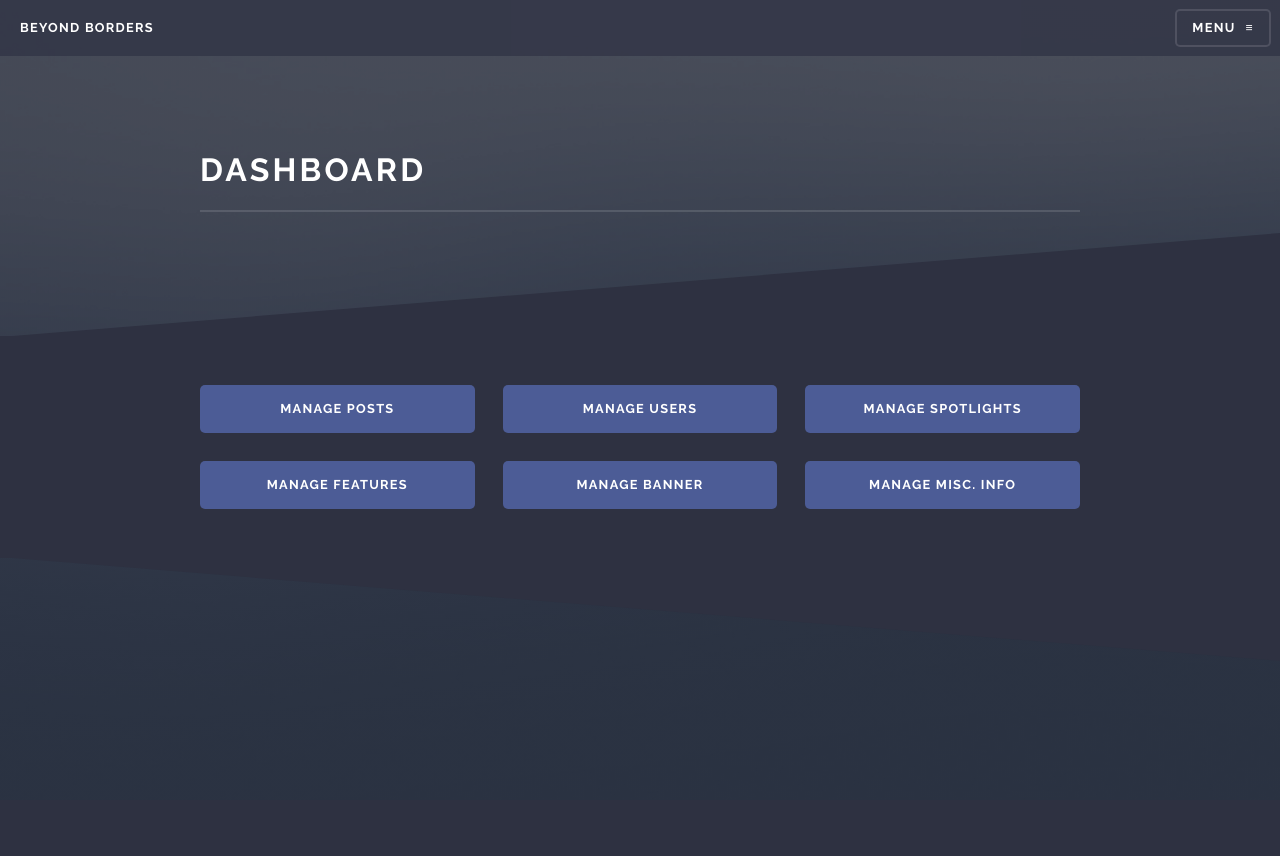
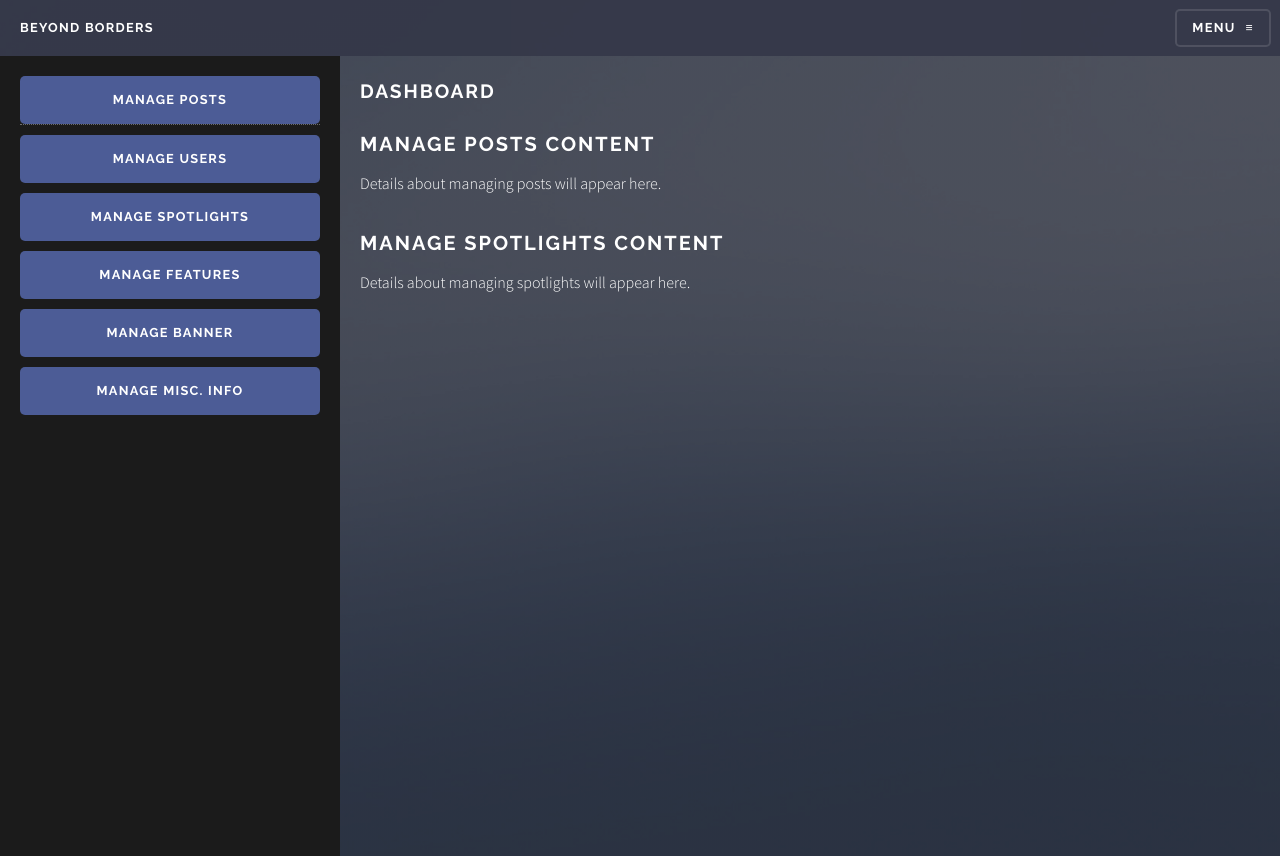
Before and after one commit to Virloxx/travel-blog-cms, a Next.js app: page /dashboard in a window 1280 px wide. Before the commit the page ends 800 px from the top, so only its background shows below. Built offline with nearby package versions, Linux system fonts and the light colour scheme.

Commit message:
masz i się kurwa nazryj

```diff
--- a/src/app/dashboard/page.tsx
+++ b/src/app/dashboard/page.tsx
@@ -1,33 +1,45 @@
-import React from 'react'
+import React from 'react';
+import { useState } from 'react';
 
 function dashboardPage() {
+    const [dashboard, setDashboard] = useState(0)
+
   return (
-    <div id="page-wrapper">
-        <section id="wrapper">
+    <div id="page-wrapper" className="dashboard-container">
+      {/* Sidebar for Buttons */}
+      <div className="dashboard-sidebar">
+        <div className="button-container">
+          <a href="/dashboard/manage-posts">
+            <button className="button primary fit">MANAGE POSTS</button>
+          </a>
+          <button className="button primary fit">MANAGE USERS</button>
+          <button className="button primary fit">MANAGE SPOTLIGHTS</button>
+          <button className="button primary fit">MANAGE FEATURES</button>
+          <button className="button primary fit">MANAGE BANNER</button>
+          <button className="button primary fit">MANAGE MISC. INFO</button>
+        </div>
+      </div>
+
+      {/* Main Content Section */}
+      <div className="dashboard-content">
         <header>
           <div className="inner">
             <h2>DASHBOARD</h2>
           </div>
         </header>
-            <div className="wrapper">
-                <div className="inner">
         <section>
-                        <div className="box alt">
-                            <div className="row gtr-uniform">
-                                <div className="col-4"><button className="button primary fit">MANAGE POSTS</button></div>
-                                <div className="col-4"><button className="button primary fit">MANAGE USERS</button></div>
-                                <div className="col-4"><button className="button primary fit">MANAGE SPOTLIGHTS</button></div>
-                                <div className="col-4"><button className="button primary fit">MANAGE FEATURES</button></div>
-                                <div className="col-4"><button className="button primary fit">MANAGE BANNER</button></div>
-                                <div className="col-4"><button className="button primary fit">MANAGE MISC. INFO</button></div>
+          <div className="content-box">
+            <h3>Manage Posts Content</h3>
+            <p>Details about managing posts will appear here.</p>
           </div>
+          <div className="content-box">
+            <h3>Manage Spotlights Content</h3>
+            <p>Details about managing spotlights will appear here.</p>
           </div>
         </section>
       </div>
     </div>
-        </section>
-    </div>
-  )
+  );
 }
 
-export default dashboardPage
+export default dashboardPage;
--- a/src/ui/main.css
+++ b/src/ui/main.css
@@ -3083,6 +3083,62 @@ input, select, textarea {
 		width: 600px;
 		border-radius: 1em;
 	}
+
+
+/* Dashboard */
+
+	.dashboard-container {
+		display: flex;
+		flex-direction: row;
+		min-height: 100vh;
+		margin-top: 3.5em;
+	}
+
+	.dashboard-sidebar {
+		flex: 1;
+		background-color: #1b1b1b;
+		padding: 20px;
+		color: #fff;
+	}
+
+	.dashboard-sidebar h2 {
+		margin-bottom: 20px;
+		font-size: 1.5rem;
+	}
+
+	.button-container {
+		display: flex;
+		flex-direction: column;
+		gap: 10px;
+	}
+
+	.dashboard-sidebar .button {
+		width: 100%;
+	}
+
+	.dashboard-content {
+		flex: 3;
+		padding: 20px;
+	}
+
+	.dashboard-content header {
+		margin-bottom: 20px;
+	}
+
+	.content-box {
+		margin-bottom: 20px;
+	}
+
+	.content-box h3 {
+		font-size: 1.25rem;
+		margin-bottom: 10px;
+	}
+
+	.content-box p {
+		font-size: 1rem;
+		line-height: 1.5;
+	}
+
 
 /* Header */
 
```
Also changed, not shown: src/app/dashboard/manage-posts/page.tsx (added, +33 -0 lines). Lines whose indentation alone changed are shown as unchanged.
